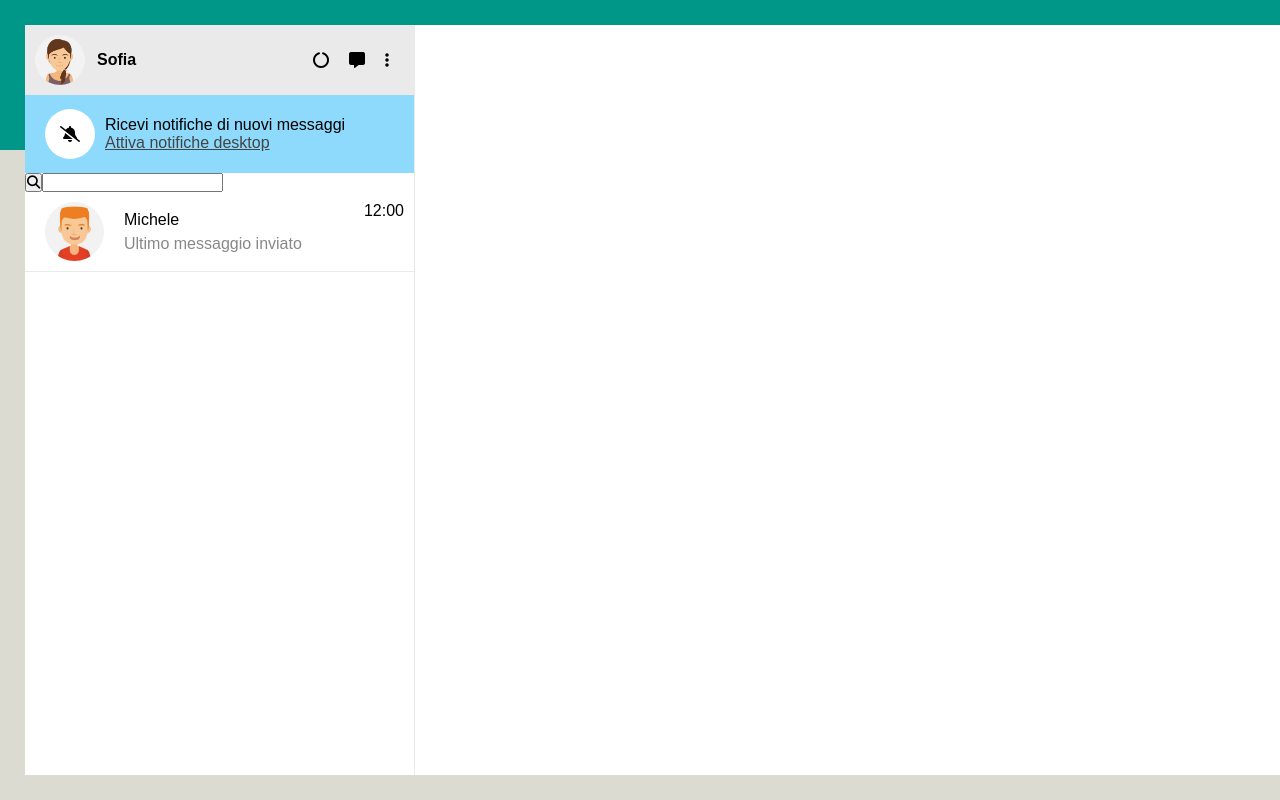
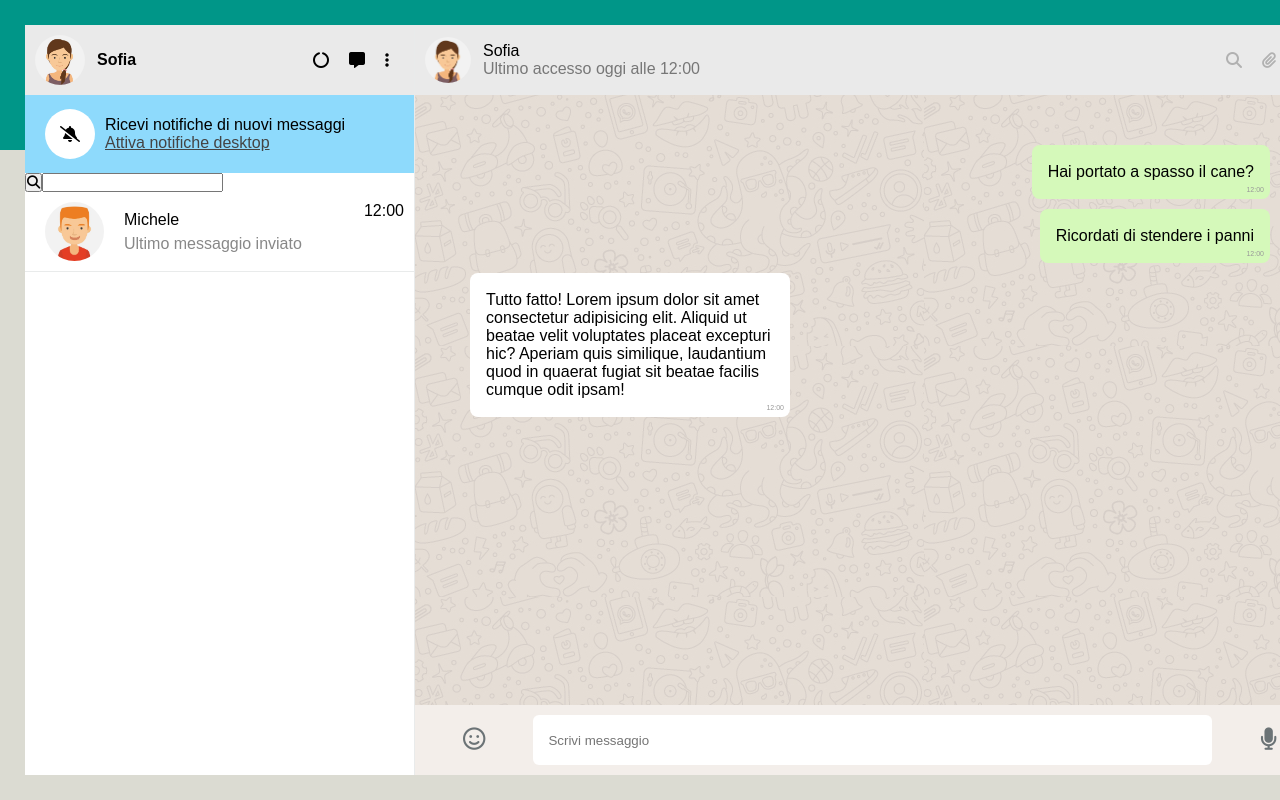
Before and after one commit to post-coder/vue-boolzapp, a plain HTML site: page index.html in a window 1280 px wide. Shown: the top 800 px of the page. Drawn offline with nearby package versions, Linux system fonts and the light colour scheme.

Commit message:
message bar

```diff
--- a/css/style.css
+++ b/css/style.css
@@ -80,19 +80,21 @@ body {
     background-color: #eaeaea;
 }
 
-#side-bar #user-profile {
+#user-profile,
+#chat-profile {
     display: flex;
     align-items: center;
     gap: 12px;
     height: 100%;
 }
 
-#side-bar #user-profile img {
+#user-profile img,
+#chat-profile img {
     height: 100%;
     border-radius: 50%;
 }
 
-#side-buttons {
+.buttons {
     display: flex;
     gap: 20px;
 
@@ -171,8 +173,140 @@ body {
 /* / chat list */
 
 
+/* active-chat-wrapper */
+#active-chat-wrapper {
+    width: 70%;
+}
 
 
+/* top-bar */
+
+#chat-profile span {
+    color: #777;
+}
+
+
+#chat-profile-image {
+    height: 100%;
+}
+
+#top-bar {
+    display: flex;
+    justify-content: space-between;
+    align-items: center;
+    height: 70px;
+
+    padding: 12px 10px;
+
+    background-color: #eaeaea;
+}
+
+#top-bar .buttons {
+    color: #b1b1b1;
+}
+
+/* / top-bar */
+
+
+/* active-chat */
+
 #active-chat {
-    width: 70%;
+    height: calc(100% - 70px - 70px);
+    background-image: url('../img/mine.jpg');
 }
+
+
+#active-chat .container {
+    /* contenitore diretto dei messaggi della chat */
+
+    display: flex;
+    flex-flow: column;
+    align-items: flex-start;
+    gap: 10px;
+
+    max-width: 800px;
+
+    margin: 0 auto;
+
+    padding-top: 50px;
+}
+
+
+/* message */
+
+.message {
+    position: relative;
+
+    max-width: 320px;
+
+    border-radius: 8px;
+    background-color: #d5f9ba;
+
+    padding: 18px 16px;
+}
+
+.message .time {
+    position: absolute;
+    bottom: 6px;
+    right: 6px;
+
+    font-size: 7px;
+    color: #999;
+}
+
+.message.sent {
+    align-self: flex-end;
+}
+
+.message.received {
+    background-color: white;
+}
+
+/* /message */
+
+
+
+
+/* / active-chat */
+
+
+
+#message-bar {
+    display: flex;
+    gap: 10px;
+
+    height: 70px;
+
+    padding: 10px;
+
+    background-color: #f3eeea;
+}
+
+#message-bar > * {
+    height: 100%;
+}
+
+#message-bar button {
+    background-color: transparent;
+    border: transparent;
+
+    padding: 0 38px;
+
+    cursor: pointer;
+
+    font-size: 1.4em;
+    color: #6b7376;
+}
+
+#message-bar input {
+    flex-grow: 1;
+
+    padding: 20px 15px;
+
+    border: transparent;
+    border-radius: 6px;
+
+}
+
+
+/* / active-chat-wrapper */
--- a/index.html
+++ b/index.html
@@ -26,7 +26,7 @@
                             <img src="./img/avatar_io.jpg" alt="profile pic">
                             <strong>Sofia</strong>
                         </div>
-                        <div id="side-buttons">
+                        <div class="buttons">
                             <i class="fa-solid fa-circle-notch"></i>
                             <i class="fa-solid fa-message"></i>
                             <i class="fa-solid fa-ellipsis-vertical"></i>
@@ -65,8 +65,77 @@
                     </div>
                 </aside>
 
-                <div id="active-chat">
 
+                <div id="active-chat-wrapper">
+                    <div id="top-bar">
+                        <div id="chat-profile">
+                            <div id="chat-profile-image">
+                                <img src="./img/avatar_io.jpg" alt="profile pic">
+                            </div>
+                            <div>
+                                <div>Sofia</div>
+                                <span>
+                                    Ultimo accesso oggi alle 12:00
+                                </span>
+                            </div>
+                        </div>
+
+                        <div class="buttons">
+                            <i class="fa-solid fa-magnifying-glass"></i>
+                            <i class="fa-solid fa-paperclip"></i>
+                            <i class="fa-solid fa-ellipsis-vertical"></i>
+                        </div>
+                    </div>
+
+
+                    <div id="active-chat">
+
+                        <div class="container">
+
+                            <div class="message sent">
+                                <div class="text">
+                                    Hai portato a spasso il cane?
+                                </div>
+                                <div class="time">
+                                    12:00
+                                </div>
+                            </div>
+
+                            <div class="message sent">
+                                <div class="text">
+                                    Ricordati di stendere i panni
+                                </div>
+                                <div class="time">
+                                    12:00
+                                </div>
+                            </div>
+
+                            <div class="message received">
+                                <div class="text">
+                                    Tutto fatto!
+                                    Lorem ipsum dolor sit amet consectetur adipisicing elit. Aliquid ut beatae velit voluptates placeat excepturi hic? Aperiam quis similique, laudantium quod in quaerat fugiat sit beatae facilis cumque odit ipsam!
+                                </div>
+                                <div class="time">
+                                    12:00
+                                </div>
+                            </div>
+
+                        </div>
+
+
+                    </div>
+
+                    <div id="message-bar">
+                        <button>
+                            <i class="fa-regular fa-face-smile"></i>
+                        </button>
+
+                        <input type="text" placeholder="Scrivi messaggio">
+
+                        <button>
+                            <i class="fa-solid fa-microphone"></i>
+                        </button>
+                    </div>
                 </div>
             </div>
 
```
